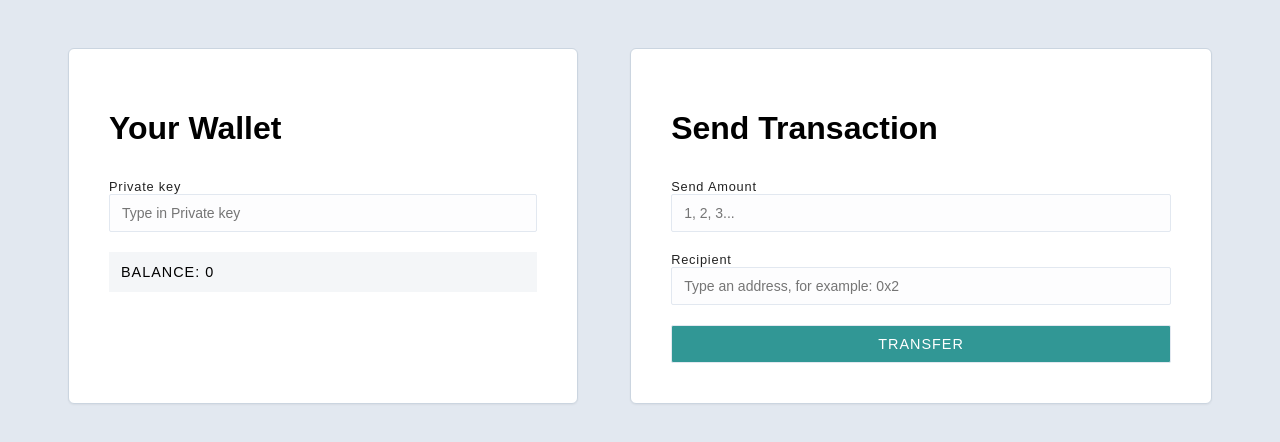
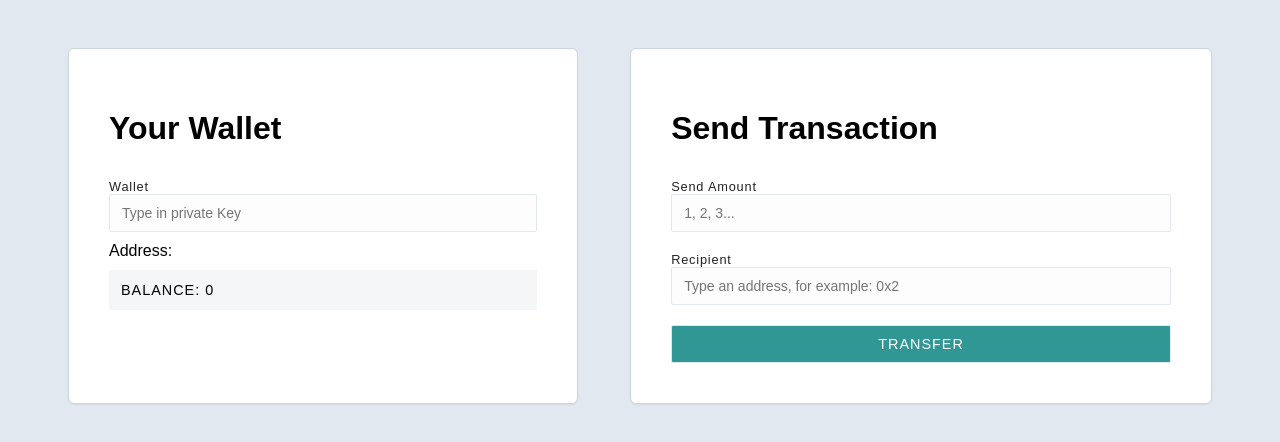
Before and after one commit to Niklauzi/AU-ECDSA-NODE, a React (Vite) app in the folder client/: page / in a window 1280 px wide. Shown: the top 442 px of the page. Built offline with nearby package versions, Linux system fonts and the light colour scheme.

Commit message:
implemented the generation of public key from private key input

```diff
--- a/client/src/Wallet.jsx
+++ b/client/src/Wallet.jsx
@@ -1,10 +1,17 @@
 import server from "./server";
-
+import * as secp from "ethereum-cryptography/secp256k1";
+import { toHex } from "ethereum-cryptography/utils";
+// import { keccak256 } from "ethereum-cryptography/keccak";
 
 function Wallet({ address, setAddress, balance, setBalance, privateKey, setPrivateKey}) {
   async function onChange(evt) {
-    const address = evt.target.value;
+    const privateKey = evt.target.value;
+    setPrivateKey(privateKey);
+
+    const address = toHex(secp.getPublicKey(privateKey));
+
     setAddress(address);
+    console.log(address)
     if (address) {
       const {
         data: { balance },
@@ -20,9 +27,13 @@ function Wallet({ address, setAddress, balance, setBalance, privateKey, setPriva
       <h1>Your Wallet</h1>
 
       <label>
-        Private key
-        <input placeholder="Type in Private key" value={address} onChange={onChange}></input>
+        Wallet
+        <input placeholder="Type in private Key" value={privateKey} onChange={onChange}></input>
       </label>
+
+      <div>
+        Address: {address.slice(-40)}
+      </div>
 
       <div className="balance">Balance: {balance}</div>
     </div>
```
Also changed, not shown: 2 other files (tests, documents, lock files or other folders).
